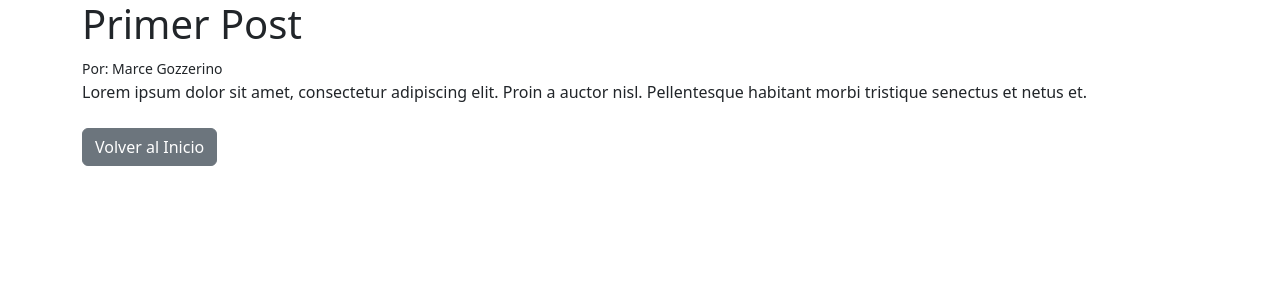
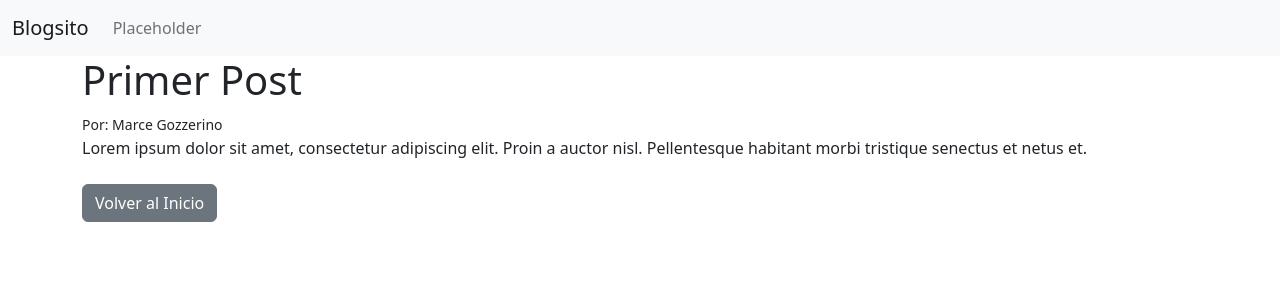
Before and after one commit to marcegozz/BlogGozzerino, a Django app: page /articulo/1 in a window 1280 px wide. Shown: the top 300 px of the page. Run offline with Django 4.2, Linux system fonts and the light colour scheme; data comes from the database, SQL or seed files in the repository.

Commit message:
Checkpoint

```diff
--- a/Blog/vlog/templates/articulo.html
+++ b/Blog/vlog/templates/articulo.html
@@ -10,6 +10,6 @@
 {{ post.cuerpo }}
 
 <br/><br/>
-<a href="{% url 'home' % }" class="btn btn-secondary">Volver al Inicio</a>
+<a href="{% url 'home' %}" class="btn btn-secondary">Volver al Inicio</a>
 
 {% endblock %}
--- a/Blog/vlog/templates/base.html
+++ b/Blog/vlog/templates/base.html
@@ -3,10 +3,25 @@
   <head>
     <meta charset="utf-8">
     <meta name="viewport" content="width=device-width, initial-scale=1">
-    <title>Blog</title>
+    <title>Blog Marce</title>
     <link href="https://cdn.jsdelivr.net/npm/bootstrap@5.2.0-beta1/dist/css/bootstrap.min.css" rel="stylesheet" integrity="sha384-0evHe/X+R7YkIZDRvuzKMRqM+OrBnVFBL6DOitfPri4tjfHxaWutUpFmBp4vmVor" crossorigin="anonymous">
   </head>
   <body>
+    <nav class="navbar navbar-expand-lg bg-light">
+        <div class="container-fluid">
+          <a class="navbar-brand" href="{% url 'home' %}">Blogsito</a>
+          <button class="navbar-toggler" type="button" data-bs-toggle="collapse" data-bs-target="#navbarSupportedContent" aria-controls="navbarSupportedContent" aria-expanded="false" aria-label="Toggle navigation">
+            <span class="navbar-toggler-icon"></span>
+          </button>
+          <div class="collapse navbar-collapse" id="navbarSupportedContent">
+            <ul class="navbar-nav me-auto mb-2 mb-lg-0">
+              <li class="nav-item">
+                <a class="nav-link" href="#">Placeholder</a>
+              </li>
+            </ul>
+          </div>
+        </div>
+      </nav>
 
     <div class="container">
     {% block content %}
```
